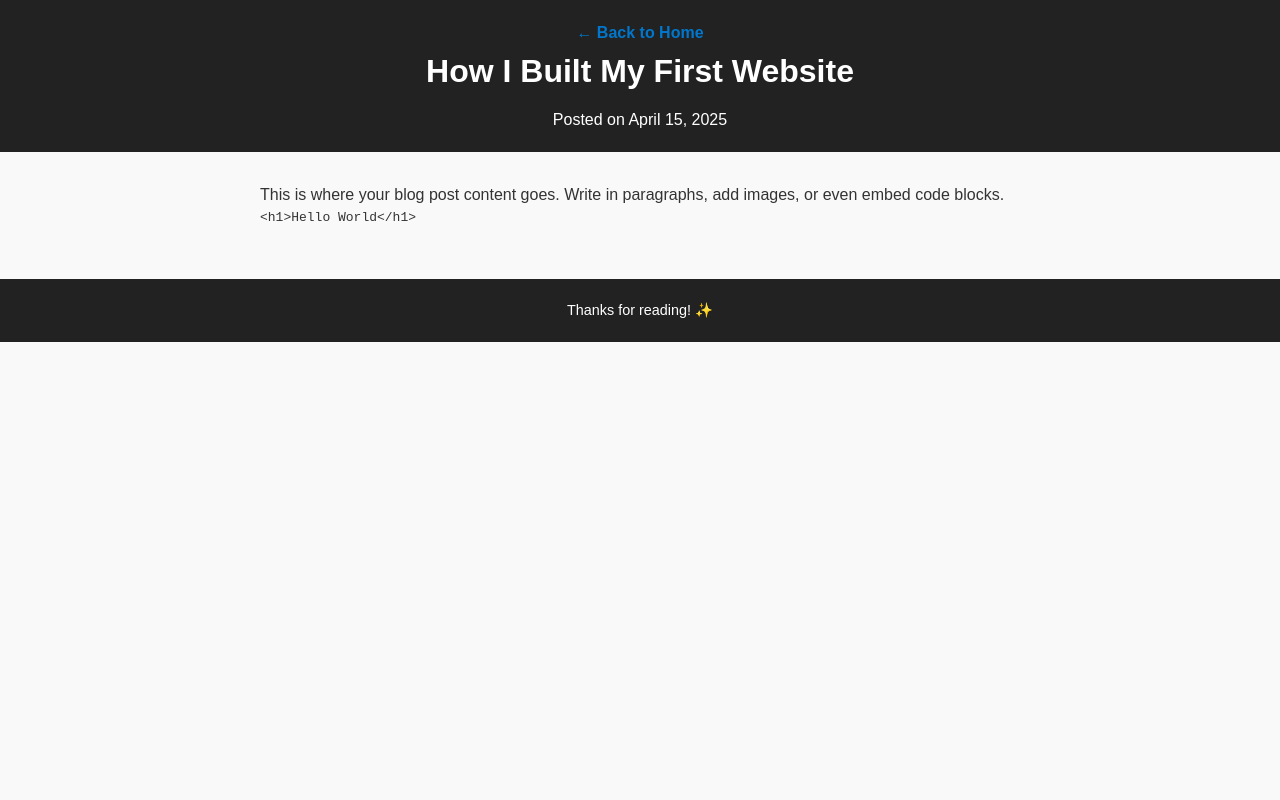
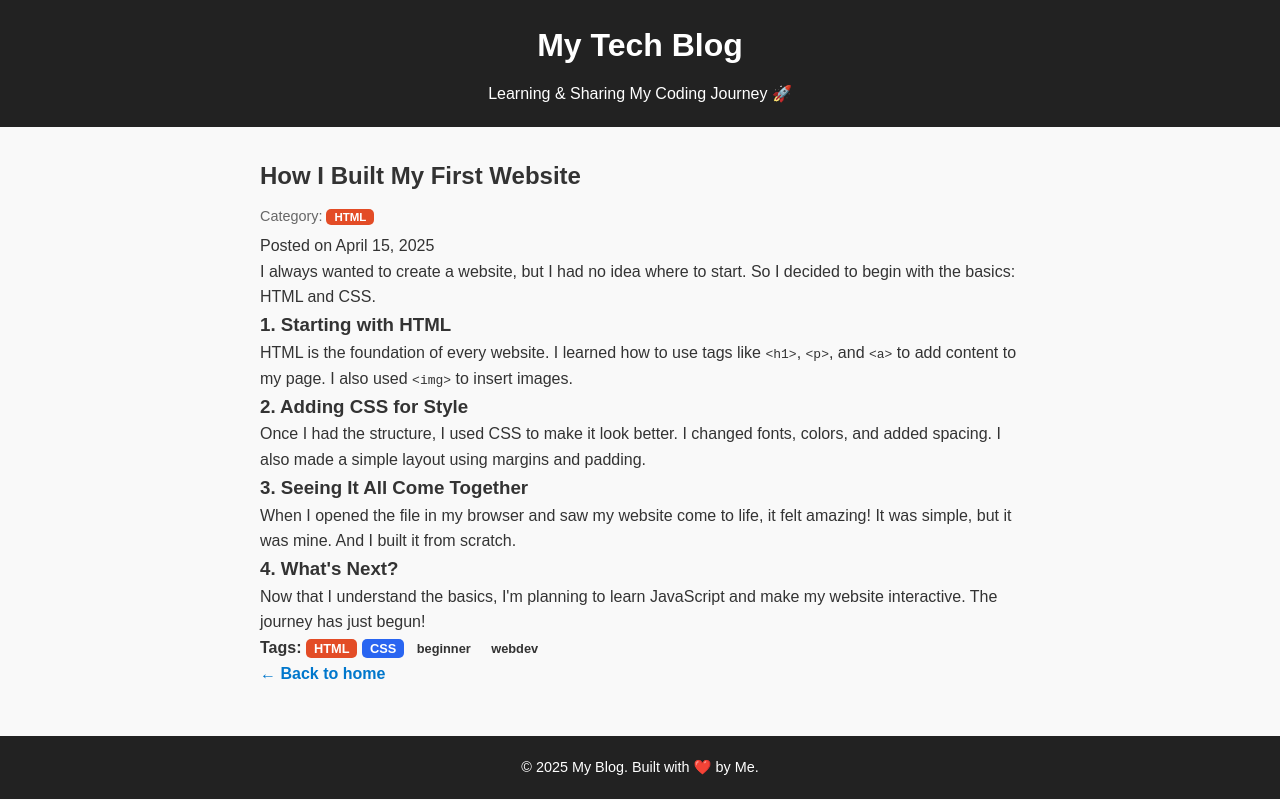
Before and after one commit to MashaallahH/Myblog, a plain HTML site: page blog1.html in a window 1280 px wide. Drawn offline with Linux system fonts and the light colour scheme.

Commit message:
Update blog1.html

```diff
--- a/blog1.html
+++ b/blog1.html
@@ -1,26 +1,51 @@
 <!DOCTYPE html>
 <html lang="en">
 <head>
-  <meta charset="UTF-8">
+  <meta charset="UTF-8" />
+  <meta name="viewport" content="width=device-width, initial-scale=1.0" />
   <title>How I Built My First Website</title>
-  <link rel="stylesheet" href="style.css">
+  <link rel="stylesheet" href="style.css" />
 </head>
 <body>
   <header>
-    <a href="index.html">← Back to Home</a>
-    <h1>How I Built My First Website</h1>
-    <p>Posted on April 15, 2025</p>
+    <h1>My Tech Blog</h1>
+    <p>Learning & Sharing My Coding Journey 🚀</p>
   </header>
 
   <main>
     <article>
-      <p>This is where your blog post content goes. Write in paragraphs, add images, or even embed code blocks.</p>
-      <pre><code>&lt;h1&gt;Hello World&lt;/h1&gt;</code></pre>
+      <h2>How I Built My First Website</h2>
+      <p class="category">Category: <span class="tag html">HTML</span></p>
+      <p class="post-date">Posted on April 15, 2025</p>
+
+      <p>I always wanted to create a website, but I had no idea where to start. So I decided to begin with the basics: HTML and CSS.</p>
+
+      <h3>1. Starting with HTML</h3>
+      <p>HTML is the foundation of every website. I learned how to use tags like <code>&lt;h1&gt;</code>, <code>&lt;p&gt;</code>, and <code>&lt;a&gt;</code> to add content to my page. I also used <code>&lt;img&gt;</code> to insert images.</p>
+
+      <h3>2. Adding CSS for Style</h3>
+      <p>Once I had the structure, I used CSS to make it look better. I changed fonts, colors, and added spacing. I also made a simple layout using margins and padding.</p>
+
+      <h3>3. Seeing It All Come Together</h3>
+      <p>When I opened the file in my browser and saw my website come to life, it felt amazing! It was simple, but it was mine. And I built it from scratch.</p>
+
+      <h3>4. What's Next?</h3>
+      <p>Now that I understand the basics, I'm planning to learn JavaScript and make my website interactive. The journey has just begun!</p>
+
+      <div class="tags">
+        <strong>Tags:</strong>
+        <span class="tag html">HTML</span>
+        <span class="tag css">CSS</span>
+        <span class="tag">beginner</span>
+        <span class="tag">webdev</span>
+      </div>
+
+      <p><a href="index.html">← Back to home</a></p>
     </article>
   </main>
 
   <footer>
-    <p>Thanks for reading! ✨</p>
+    <p>© 2025 My Blog. Built with ❤️ by Me.</p>
   </footer>
 </body>
 </html>
```
